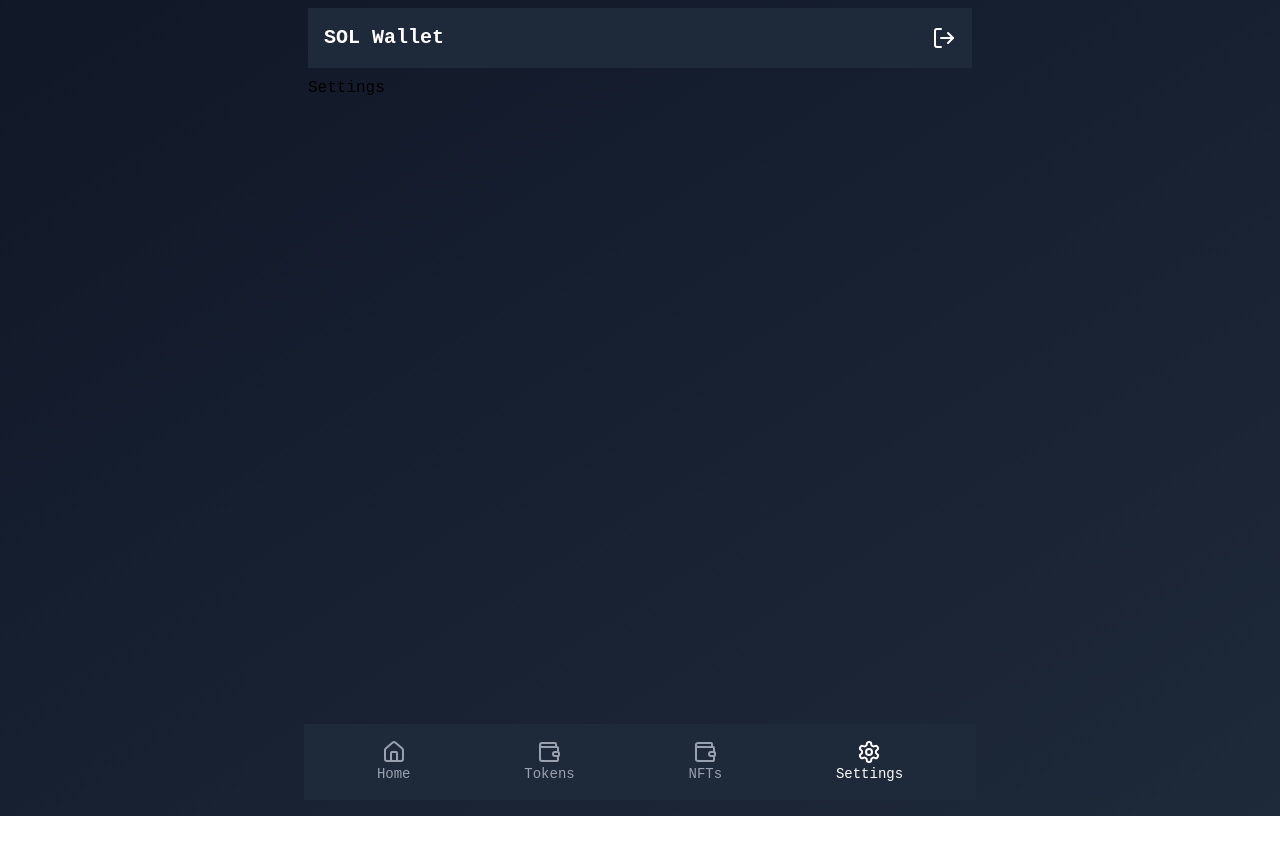
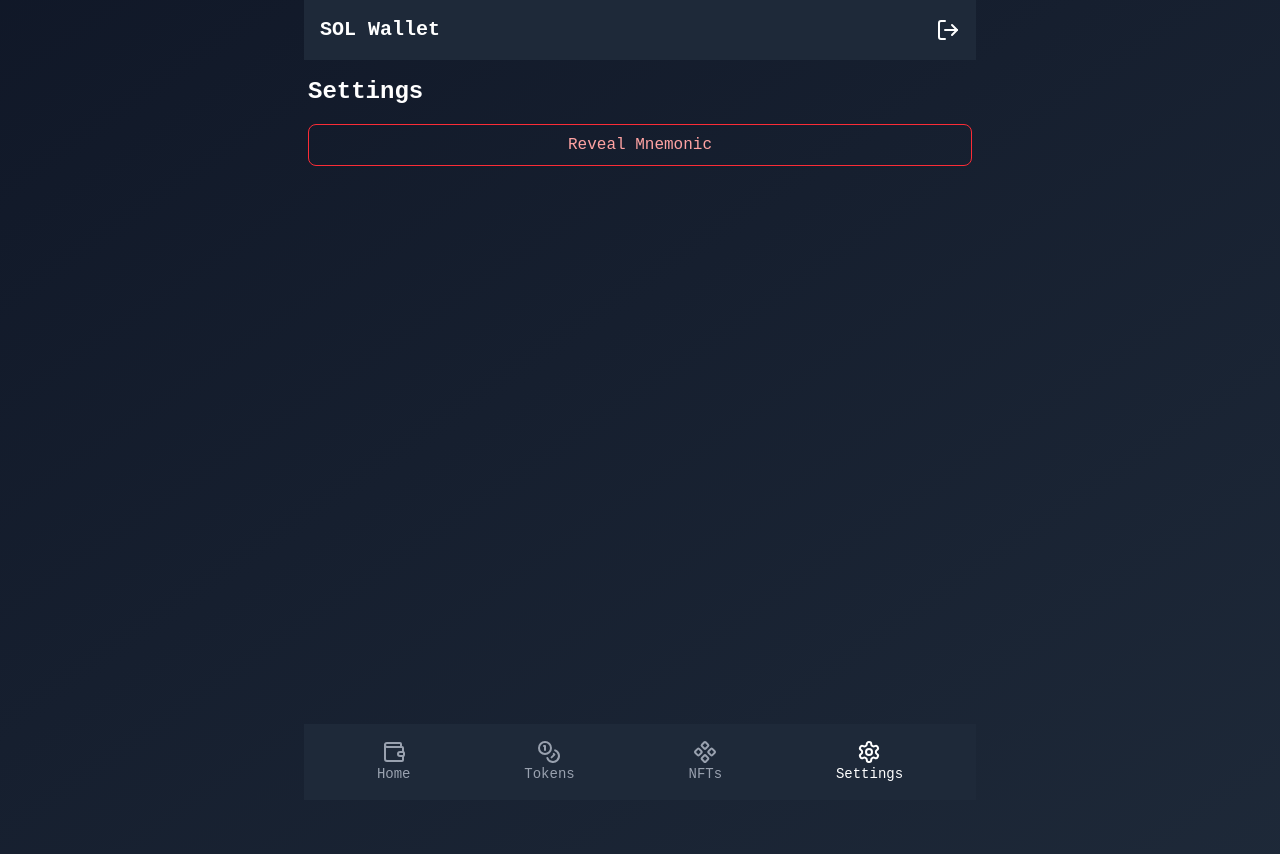
Before and after one commit to petrosrodinos/solana-wallet, a React (Vite) app: page /settings in a window 1280 px wide. Shown: the top 854 px of the page. Before the commit the page ends 816 px from the top, so only its background shows below. Built offline with nearby package versions, Linux system fonts and the light colour scheme.

Commit message:
ui changes

```diff
--- a/src/components/AppBar/index.tsx
+++ b/src/components/AppBar/index.tsx
@@ -14,7 +14,7 @@ const AppBar = () => {
   };
 
   return (
-    <nav className="bg-gray-800 p-4 flex justify-between items-center mb-2">
+    <nav className="mx-auto max-w-2xl z-1000 fixed left-0 right-0 top-0 bg-gray-800 p-4 flex justify-between items-center mb-2">
       <div className="text-white text-xl font-semibold">SOL Wallet</div>
       <button onClick={handleLogout} className="text-white hover:text-gray-400" aria-label="Logout">
         <LogOut size={24} />
--- a/src/components/BottomNavigation/index.tsx
+++ b/src/components/BottomNavigation/index.tsx
@@ -1,5 +1,5 @@
 import { useLocation, useNavigate } from "react-router";
-import { Home, Wallet, Settings } from "lucide-react";
+import { Wallet, Settings, Coins, Component } from "lucide-react";
 import { useState, useEffect } from "react";
 
 const BottomNavigation = () => {
@@ -17,9 +17,9 @@ const BottomNavigation = () => {
   };
 
   const tabs = [
-    { label: "Home", path: "/", icon: Home },
-    { label: "Tokens", path: "/tokens", icon: Wallet },
-    { label: "NFTs", path: "/nfts", icon: Wallet },
+    { label: "Home", path: "/", icon: Wallet },
+    { label: "Tokens", path: "/tokens", icon: Coins },
+    { label: "NFTs", path: "/nfts", icon: Component },
     { label: "Settings", path: "/settings", icon: Settings },
   ];
 
--- a/src/components/Layouts/Container.tsx
+++ b/src/components/Layouts/Container.tsx
@@ -7,7 +7,7 @@ interface ContainerProps {
 const Container: FC<ContainerProps> = ({ children }) => {
   return (
     <div className="min-h-screen bg-gradient-to-br from-gray-900 to-gray-800 p-1">
-      <div className="max-w-2xl mx-auto p-1">{children}</div>
+      <div className="max-w-2xl mx-auto p-1 mt-17">{children}</div>
     </div>
   );
 };
--- a/src/pages/home/Transactions/index.tsx
+++ b/src/pages/home/Transactions/index.tsx
@@ -21,12 +21,9 @@ const Transactions: FC = () => {
     <div className="w-full max-w-lg mt-8">
       <h3 className="text-xl font-semibold mb-4">Recent Transactions</h3>
       <Spinner visible={loading} />
-      {!loading && (
+      {!loading && transactions.length > 0 && (
         <div className="bg-white/10 rounded-xl shadow-lg backdrop-blur-md p-4 space-y-4">
-          {transactions.length === 0 ? (
-            <p className="text-gray-400 text-center">No transactions found.</p>
-          ) : (
-            transactions.map((tx) => (
+          {transactions.map((tx) => (
             <div
               key={tx.id}
               className={`flex justify-between items-center p-3 rounded-lg border ${
@@ -48,14 +45,13 @@ const Transactions: FC = () => {
                 {tx.amount} SOL
               </p>
             </div>
-            ))
-          )}
+          ))}
         </div>
       )}
       <Alert visible={!!error} text={error} variant="error" />
       <Alert
         visible={transactions.length == 0 && !loading}
-        text="There are no transactions left"
+        text="There are no transactions yet."
         variant="warning"
       />
     </div>
--- /dev/null
+++ b/src/pages/settings/ShowMnemonic/index.tsx
@@ -0,0 +1,15 @@
+import { FC } from "react";
+
+interface MnemonicDisplayProps {
+  mnemonic: string;
+}
+
+const MnemonicDisplay: FC<MnemonicDisplayProps> = ({ mnemonic }) => {
+  return (
+    <div className="mt-6">
+      <div className="p-4 bg-gray-200 text-gray-800 rounded-md break-all">{mnemonic}</div>
+    </div>
+  );
+};
+
+export default MnemonicDisplay;
--- a/src/pages/settings/index.tsx
+++ b/src/pages/settings/index.tsx
@@ -1,5 +1,41 @@
+import PinInput from "../../components/Pin";
+import usePin from "../../hooks/usePin";
+import { useWalletStore } from "../../store/wallet";
+import { useState } from "react";
+import { decryptMnemonic } from "../../utils/wallet";
+import ShowMnemonic from "./ShowMnemonic";
+
 const Settings = () => {
-  return <div>Settings</div>;
+  const { visible, togglePinPrompt } = usePin();
+  const { encryptedMnemonic } = useWalletStore();
+  const [mnemonic, setMnemonic] = useState<string>("");
+
+  function handleCorrectPin(pin: string) {
+    togglePinPrompt();
+    const decryptedMnemonic = decryptMnemonic(encryptedMnemonic, pin);
+    setMnemonic(decryptedMnemonic);
+    console.log("Decrypted Mnemonic: ", decryptedMnemonic);
+    console.log("encryptedMnemonic: ", encryptedMnemonic);
+    console.log("pin: ", pin);
+  }
+
+  return (
+    <>
+      {!visible && (
+        <div className="flex flex-col text-white">
+          <h1 className="text-2xl font-semibold mb-4">Settings</h1>
+          <button
+            onClick={togglePinPrompt}
+            className="px-4 py-2 border border-red-500 text-red-300 rounded-lg hover:bg-red-700 transition"
+          >
+            Reveal Mnemonic
+          </button>
+        </div>
+      )}
+      {visible && <PinInput confirm={true} onConfirm={handleCorrectPin} />}
+      {mnemonic && <ShowMnemonic mnemonic={mnemonic} />}
+    </>
+  );
 };
 
 export default Settings;
--- a/src/pages/wallet/wallet/index.tsx
+++ b/src/pages/wallet/wallet/index.tsx
@@ -2,7 +2,7 @@ import { NavLink } from "react-router";
 
 const Wallet = () => {
   return (
-    <div className="min-h-screen flex items-center justify-center">
+    <div className="flex items-center justify-center">
       <div className="bg-white p-8 rounded-lg shadow-lg max-w-xl w-full text-center flex flex-col gap-6">
         <h1 className="text-2xl font-bold text-gray-800 mb-4">Welcome to Your Crypto Wallet</h1>
 
```
Lines whose indentation alone changed are shown as unchanged.
